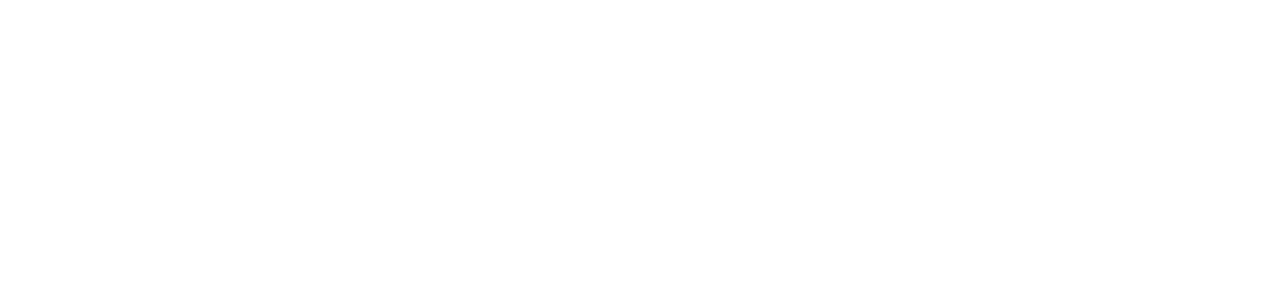
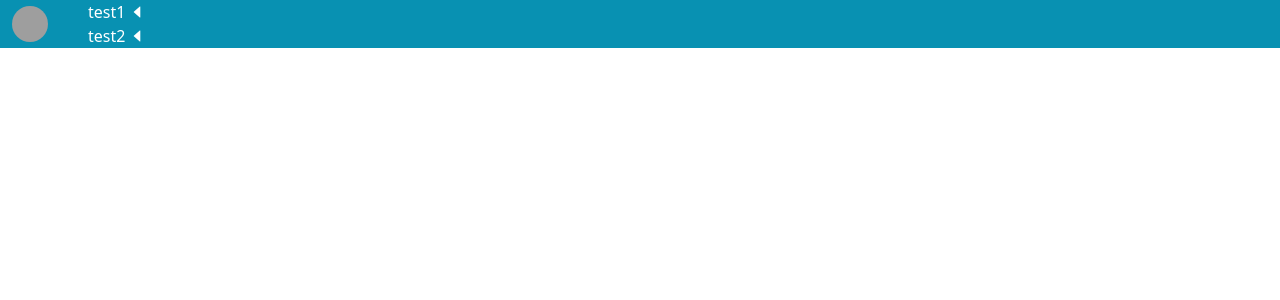
Before and after one commit to xiaoxigua-1/homework, a React (Vite) app: page / in a window 1280 px wide. Shown: the top 300 px of the page. Built offline with nearby package versions, Linux system fonts and the light colour scheme; grey boxes are pictures that could not be loaded.

Commit message:
add select menu

```diff
--- a/package.json
+++ b/package.json
@@ -10,7 +10,8 @@
   },
   "dependencies": {
     "react": "^18.2.0",
-    "react-dom": "^18.2.0"
+    "react-dom": "^18.2.0",
+    "react-icons": "^4.4.0"
   },
   "devDependencies": {
     "@types/react": "^18.0.17",
--- a/src/App.tsx
+++ b/src/App.tsx
@@ -1,9 +1,10 @@
 import React from 'react';
+import Nav from './nav';
 
 function App() {
   return (
     <div className="App">
-
+      <Nav />
     </div>
   );
 }
--- a/src/index.css
+++ b/src/index.css
@@ -1,3 +1,8 @@
 @tailwind base;
 @tailwind components;
 @tailwind utilities;
+
+#root, body, html, .App {
+  width: 100%;
+  height: 100%;
+}
--- a/src/nav.tsx
+++ b/src/nav.tsx
@@ -1,11 +1,20 @@
 import React, { FC } from 'react';
+import NavSelectMenu from './select_menu';
 
 const Nav: FC = () => {
-    return (
-        <div className="">
+  return (
+    <div className="flex w-full h-12 bg-cyan-600 items-center">
+      {/* logo */}
+      <div className="h-9 w-9 overflow-hidden rounded-full ml-3">
+        <img src="https://avatars.githubusercontent.com/u/60529600?v=4" className="w-full h-full" />
+      </div>
 
-        </div>
-    )
+      <div className="ml-10">
+        <NavSelectMenu name="test1" selectMenu={['a', 'b']} />
+        <NavSelectMenu name="test2" selectMenu={['a', 'b']} />
+      </div>
+    </div>
+  );
 };
 
 export default Nav;
--- /dev/null
+++ b/src/select_menu.tsx
@@ -0,0 +1,30 @@
+import React, { FC, useState } from 'react';
+import { AiOutlineCaretLeft } from "react-icons/ai";
+
+interface SelectMenu {
+  name: string;
+  selectMenu: string[];
+}
+
+const NavSelectMenu: FC<SelectMenu> = ({ name, selectMenu }) => {
+  const [isOpen, setIsOpen] = useState(false);
+
+  document.onmousedown = () => setIsOpen(false);
+
+  return (
+    <div className="relative cursor-pointer"
+      onClick={() => setIsOpen(true)}
+    >
+      <div className="text-white flex items-center">
+        <div>{name}</div>
+        <AiOutlineCaretLeft className={`ml-1 ${isOpen ? '-rotate-90' : ''}`} />
+      </div>
+      {/* select menu */}
+      <div className={`${isOpen ? 'block' : 'hidden'} absolute bg-gray-600 w-full rounded-sm text-white p-1 shadow-md`} >
+        {selectMenu.map(name => <div>{name}</div>)}
+      </div>
+    </div>
+  );
+};
+
+export default NavSelectMenu;
--- a/tailwind.config.cjs
+++ b/tailwind.config.cjs
@@ -1,6 +1,9 @@
 /** @type {import('tailwindcss').Config} */
 module.exports = {
-  content: [],
+  content: [
+    "./index.html",
+    "./src/**/*.{js,ts,jsx,tsx}",
+  ],
   theme: {
     extend: {},
   },
```
Also changed, not shown: 1 other file (tests, documents, lock files or other folders).
